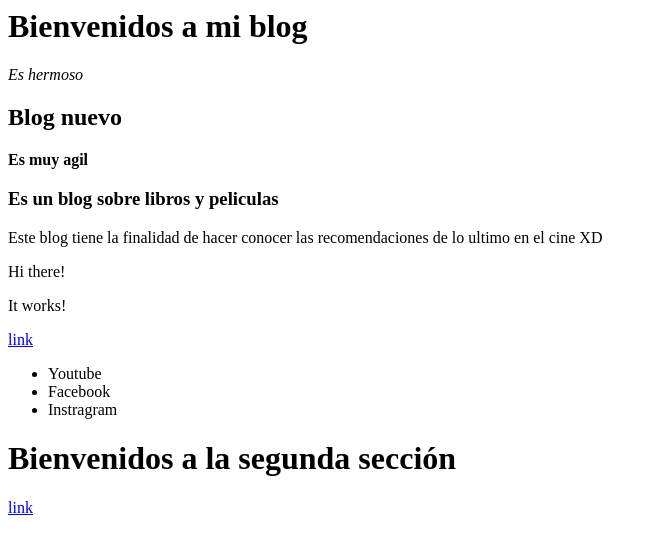
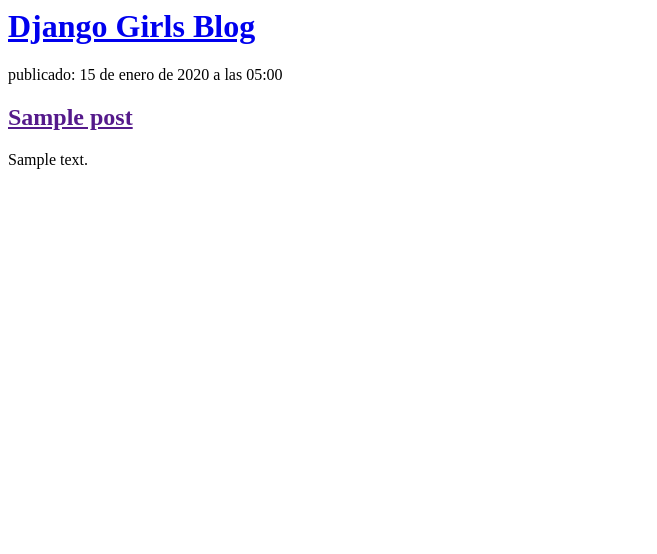
Before and after one commit to LuisaC496/my-first-blog, a Django app: page / in a window 1280 px wide. Shown: the top 554 px of the page, without its empty margins (0-657 px from the left). Run offline with Django 5.2, Linux system fonts and the light colour scheme; tables that the repository leaves empty hold one stand-in row (values such as "Sample post").

Commit message:
Templates modificados para mostrar post desde base de datos.

```diff
--- a/blog/templates/blog/post_list.html
+++ b/blog/templates/blog/post_list.html
@@ -1,21 +1,11 @@
-<html>
-    <head>
-        <title>Luisa blog</title>
-    </head>
-    <body>
-        <h1>Bienvenidos a mi blog</h1>
-        <em>Es hermoso</em>
-        <h2>Blog nuevo</h2>
-        <strong>Es muy agil</strong>
-        <h3>Es un blog sobre libros y peliculas</h3>
-        <p>Este blog tiene la finalidad de hacer conocer las recomendaciones de lo ultimo en el cine XD</p>
-        <p>Hi there!</p>
-        <p>It works!</p>
-        <a href="https://www.youtube.com/">link</a>
-        <ul><li>Youtube</li><li>Facebook</li><li>Instragram</li></ul>
-        <div>
-            <h1>Bienvenidos a la segunda sección</h1>
-            <a href="https://www.youtube.com/">link</a>
-        </div>
-    </body>
-</html>
+<div>
+    <h1><a href="/">Django Girls Blog</a></h1>
+</div>
+
+{% for post in posts %}
+    <div>
+        <p> publicado: {{ post.published_date }}</p>
+        <h2><a href="">{{ post.title }}</a></h2>
+        <p>{{ post.text|linebreaksbr }}</p>
+    </div>
+{% endfor %}
--- a/blog/views.py
+++ b/blog/views.py
@@ -1,4 +1,7 @@
 from django.shortcuts import render
+from django.utils import timezone
+from .models import Post
 
 def post_list(request):
-    return render(request, './blog/post_list.html', {})
+    posts = Post.objects.filter(published_date__lte=timezone.now()).order_by('published_date')
+    return render(request, 'blog/post_list.html', {'posts': posts})
```
